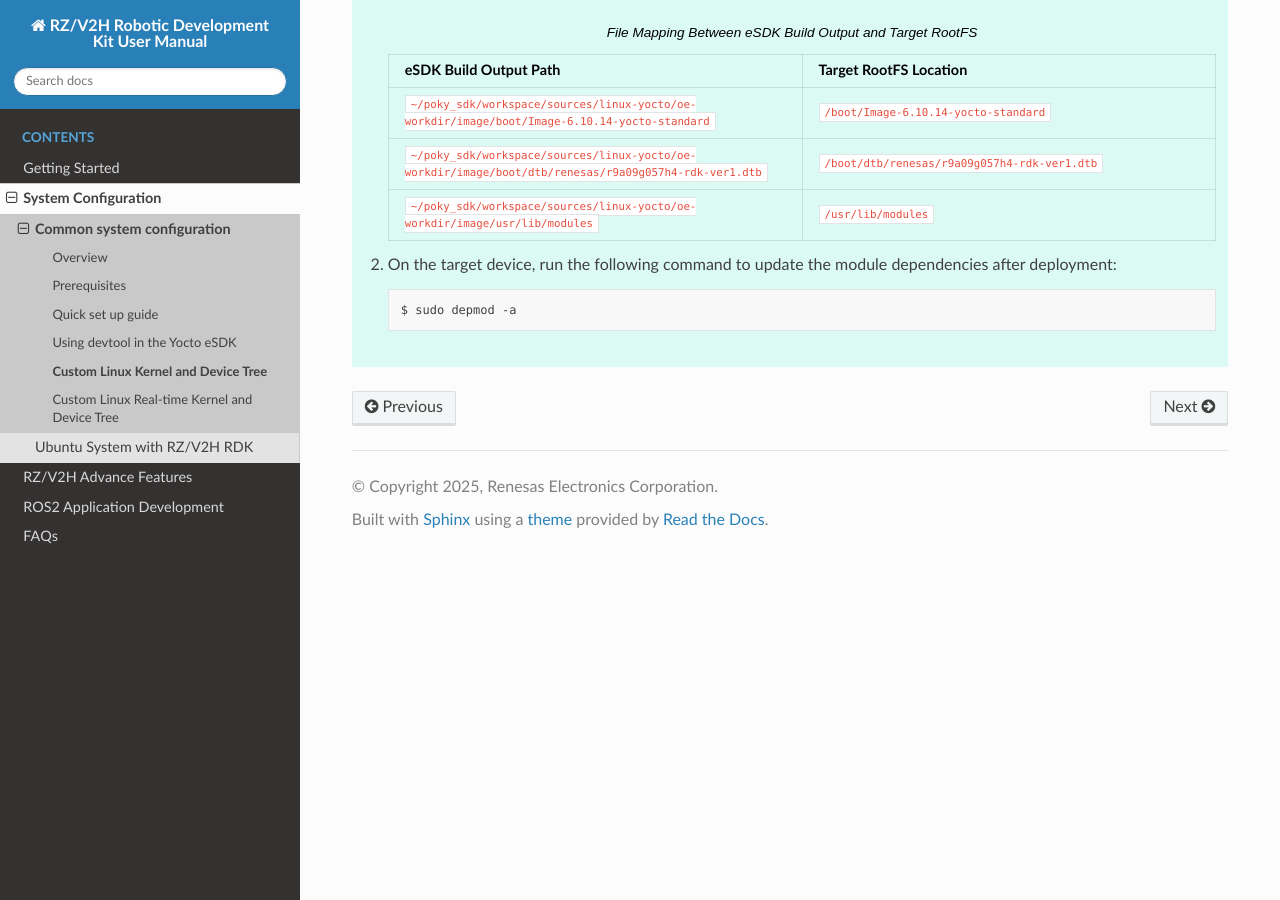
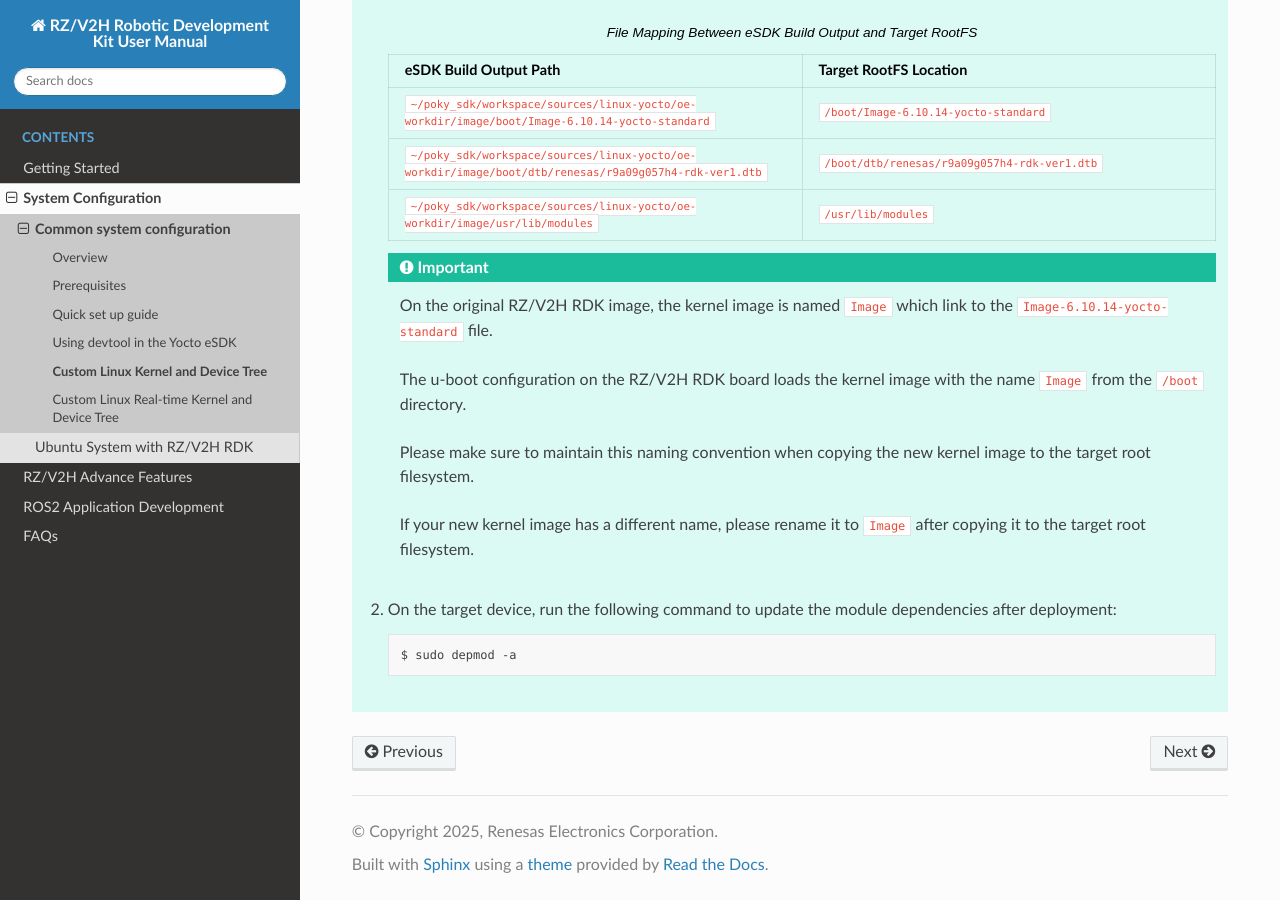
Before and after one commit to renesas-rdk/rzv2h_rdk_documentation, a Sphinx documentation site: the page built from source/1_system_configuration/build_kernel.rst, in a window 1280 px wide and 900 px high, scrolled down 3058 px. Built offline with Sphinx 7.4.7 and the Read the Docs theme 3.1.0, drawn with Linux system fonts in a browser that asks for light colours.

Commit message:
Add note about Image name
Signed-off-by: Cong Nguyen <cong.nguyen.zn@renesas.com>

```diff
--- a/source/1_system_configuration/build_kernel.rst
+++ b/source/1_system_configuration/build_kernel.rst
@@ -164,6 +164,16 @@ Please copy those files to the appropriate boot media (e.g., SD card) as per you
          * - ``~/poky_sdk/workspace/sources/linux-yocto/oe-workdir/image/usr/lib/modules``
            - ``/usr/lib/modules``
 
+      .. important::
+
+         On the original RZ/V2H RDK image, the kernel image is named ``Image`` which link to the ``Image-6.10.14-yocto-standard`` file.
+
+         The u-boot configuration on the RZ/V2H RDK board loads the kernel image with the name ``Image`` from the ``/boot`` directory.
+
+         Please make sure to maintain this naming convention when copying the new kernel image to the target root filesystem.
+
+         If your new kernel image has a different name, please rename it to ``Image`` after copying it to the target root filesystem.
+
    2. On the target device, run the following command to update the module
       dependencies after deployment:
 
```
